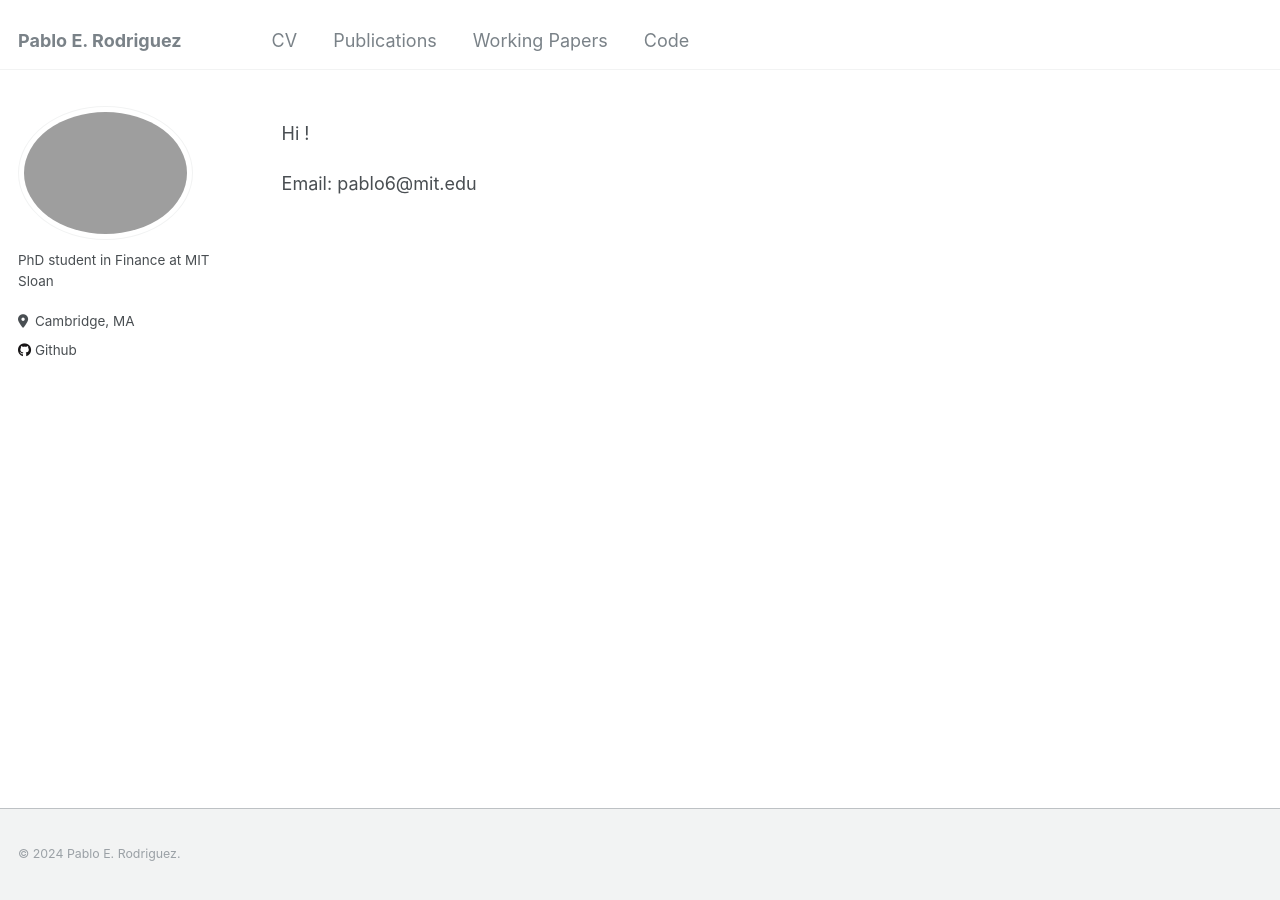
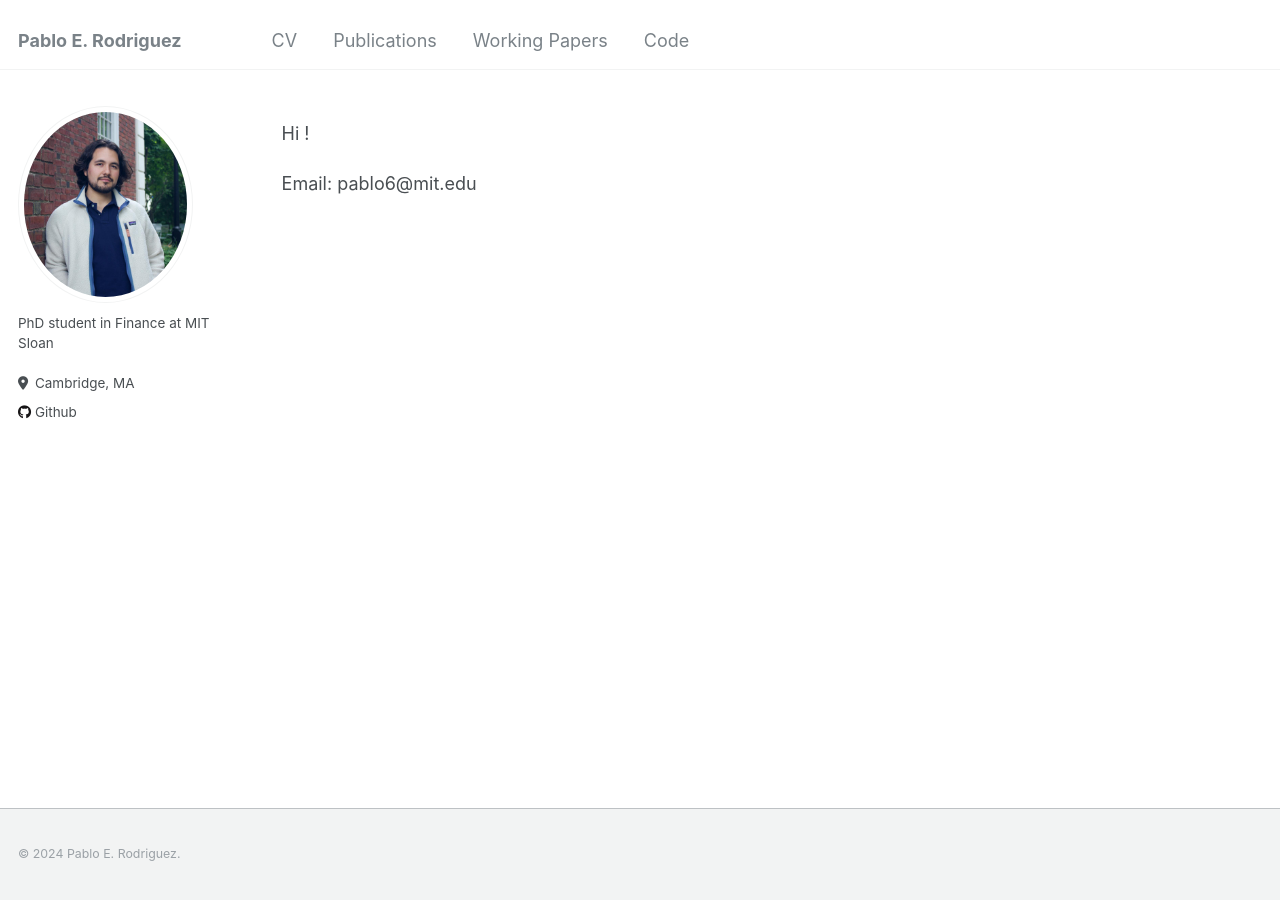
Before and after one commit to pablo-e-rodriguez/pablo-e-rodriguez.github.io, a Jekyll site: the page built from _pages/about.md, in a window 1280 px wide. Built offline with Jekyll 4.4.1, drawn with Linux system fonts in a browser that asks for light colours.

Commit message:
Update _config.yml

```diff
--- a/_config.yml
+++ b/_config.yml
@@ -21,7 +21,7 @@ repository               : "pablo-e-rodriguez/pablo-e-rodriguez.github.io"
 #               Additional customization can be done by editing /_includes/author-profile.html
 author:
   # Biographic information
-  avatar           : "cropped_photo_Pablo_Rodriguez_2024.jpg"
+  avatar           : "zoom_photo_Pablo_Rodriguez_2024.jpg"
   name             : #"Pablo E. Rodriguez"
   pronouns         : # example: "she/her"
   bio              : "PhD student in Finance at MIT Sloan"
```
